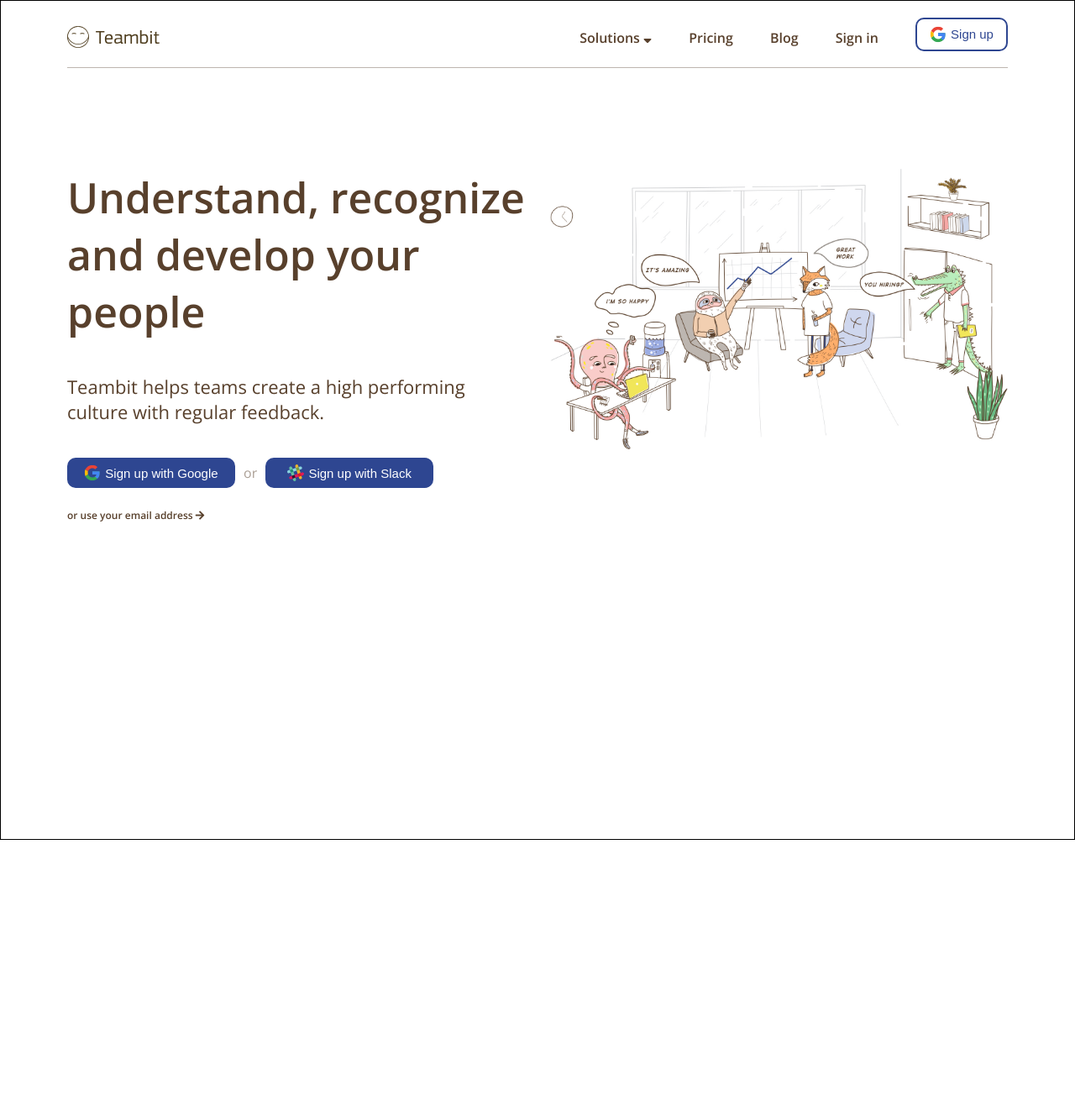
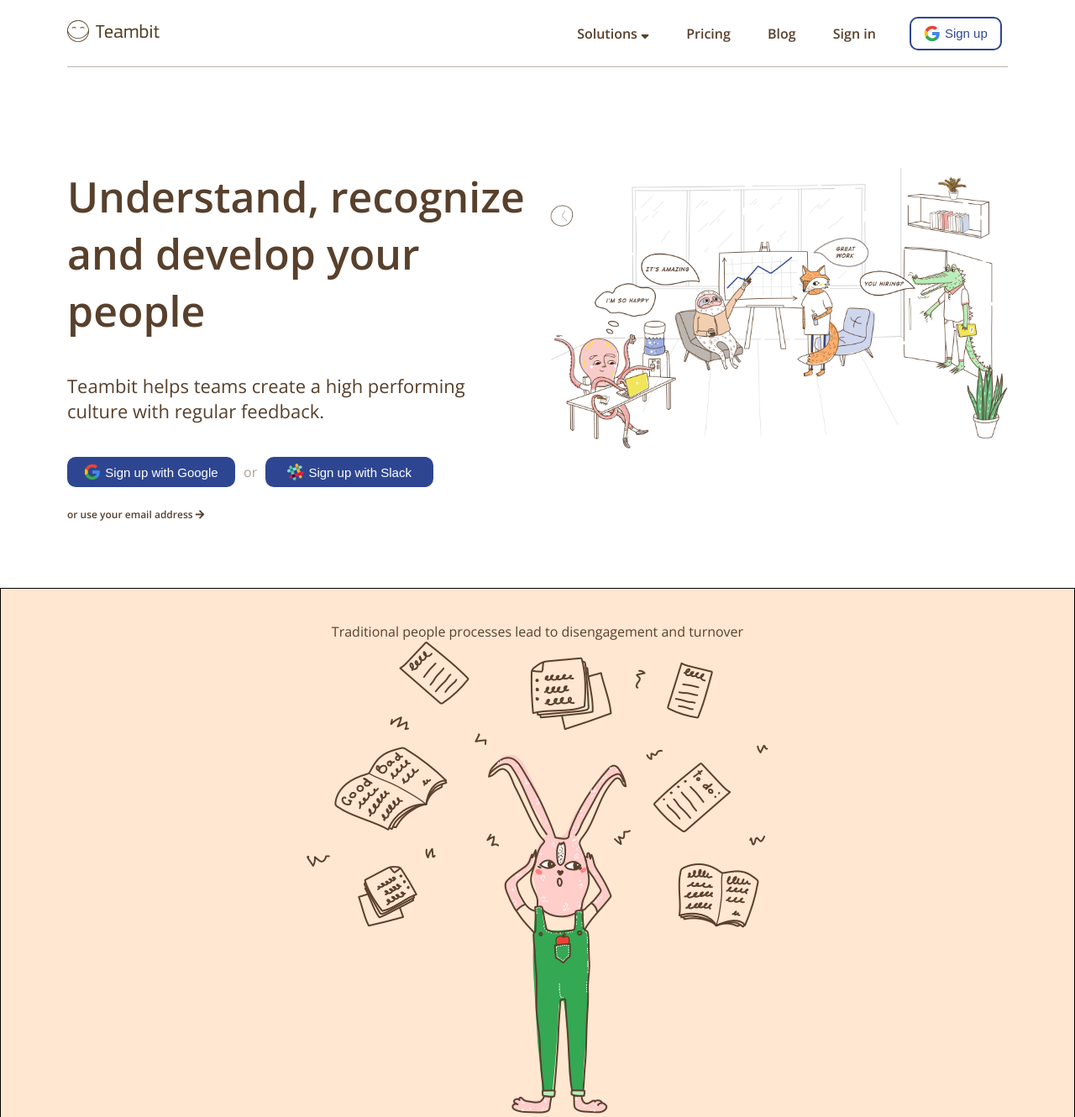
Before and after one commit to MarcoMadeddu/node-sass-teambit, a website: page index.html in a window 1280 px wide. Shown: the top 1330 px of the page at 84% size. Before the commit the page ends 1001 px from the top, so only its background shows below. Drawn offline with nearby package versions, Linux system fonts and the light colour scheme.

Commit message:
work on main

```diff
--- a/index.html
+++ b/index.html
@@ -24,11 +24,12 @@
                         <li><a href="#">Pricing</a></li>
                         <li><a href="#">Blog</a></li>
                         <li><a href="#">Sign in</a></li>
-                        <li><button class="button white"><img class="small-logo" src="dist/img/google-logo.svg" alt="">Sign up</button></li>
                     </ul>
+                        <button class="button white"><img class="small-logo" src="dist/img/google-logo.svg" alt="">Sign up</button>
+
                 </div>
             </header>
-            <main>
+
             <section class="jumbotron">
                 <div class="jumbo-left">
                     <h2>Understand, recognize and develop your people</h2>
@@ -42,18 +43,27 @@
                 </div>
                 <div class="jumbo-right">
                 </div>
+            </section>
+        </div>
 
-                </section>
+        <main>
+            <div class="container">
+                <section class="core-1">
+                    <p>Traditional people processes lead to disengagement and turnover</p>
+                    <div class="card-collector">
 
-                <section class="core-1">
-
+                    </div>
+                    <img src="dist/img/before.png" alt="noo">
                 </section>
 
                 <section class="core-2">
 
                 </section>
+            </div>
+
         </main>
-        </div>
+
+
 
 
 
--- a/src/scss/Partials/_general.scss
+++ b/src/scss/Partials/_general.scss
@@ -15,13 +15,12 @@
     display: flex;
     flex-direction: column;
     align-items: center;
-    border: 1px solid black;
-    height: 1000px;
 }
 
 //container
 .container{
     width: 1120px;
+
 }
 
 //button
--- a/src/scss/Partials/_header.scss
+++ b/src/scss/Partials/_header.scss
@@ -6,18 +6,20 @@
     height: 80px;
     border-bottom: 1px solid $border-color;
     .left-side{
+        display: flex;
+        align-items: center;
         height: 20px;
         flex-basis: 50%;
     }
     .right-side{
         flex-basis: 50%;
         display: flex;
-        justify-content: flex-end;
         align-items: center;
+        justify-content: center;
         .menu-inline li{
             display: inline-block;
             list-style: none;
-            margin-left: 40px;
+            margin-right: 40px;
 
         }
     }
--- a/src/scss/Partials/_mainsection.scss
+++ b/src/scss/Partials/_jumbotron.scss
@@ -1,7 +1,4 @@
-// M A I N //
-main{
-    height: 800px;
-    width: 100%;
+// J U M B O T R O N//
     .jumbotron{
         display: flex;
         height: 500px;
@@ -28,4 +25,3 @@
             background-repeat: no-repeat;
         }
     }
-}
--- /dev/null
+++ b/src/scss/Partials/_main-section.scss
@@ -0,0 +1,17 @@
+// M A I N //
+
+main{
+    display: flex;
+    flex-direction: column;
+    align-items: center;
+    height: 1000px;
+    width: 100%;
+    background-color:$bg-color;
+    border: 1px solid black;
+    .core-1{
+        display: flex;
+        flex-direction: column;
+        align-items: center;
+        margin-top: 40px;
+    }
+}
--- a/src/scss/main.scss
+++ b/src/scss/main.scss
@@ -1,9 +1,6 @@
-*{
-    padding: 0;
-    margin: 0;
-    box-sizing: border-box;
-}
+
 @import "Partials/_variable";
 @import "Partials/_general";
 @import "Partials/_header";
-@import "Partials/_mainsection";
+@import "Partials/_jumbotron";
+@import "Partials/_main-section";
```
Also changed, not shown: dist/css/main.css. Lines whose indentation alone changed are shown as unchanged.
